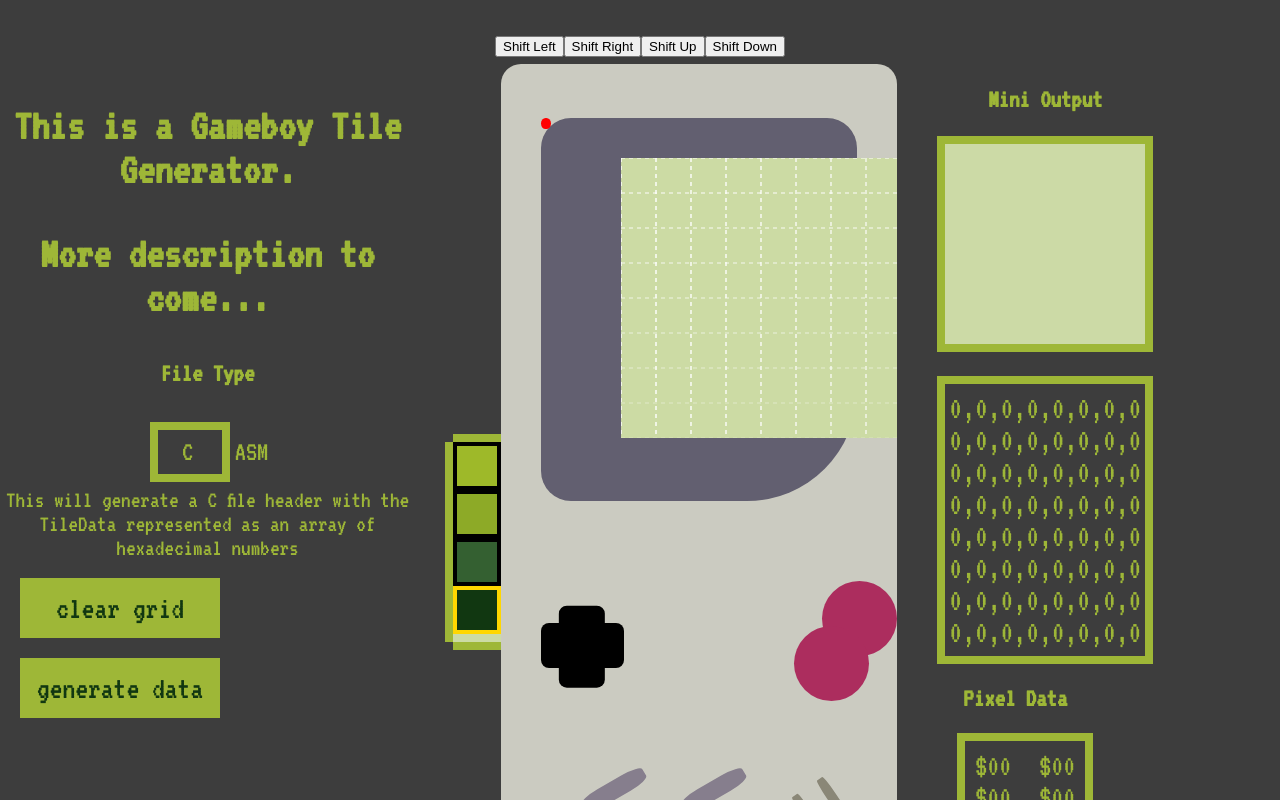
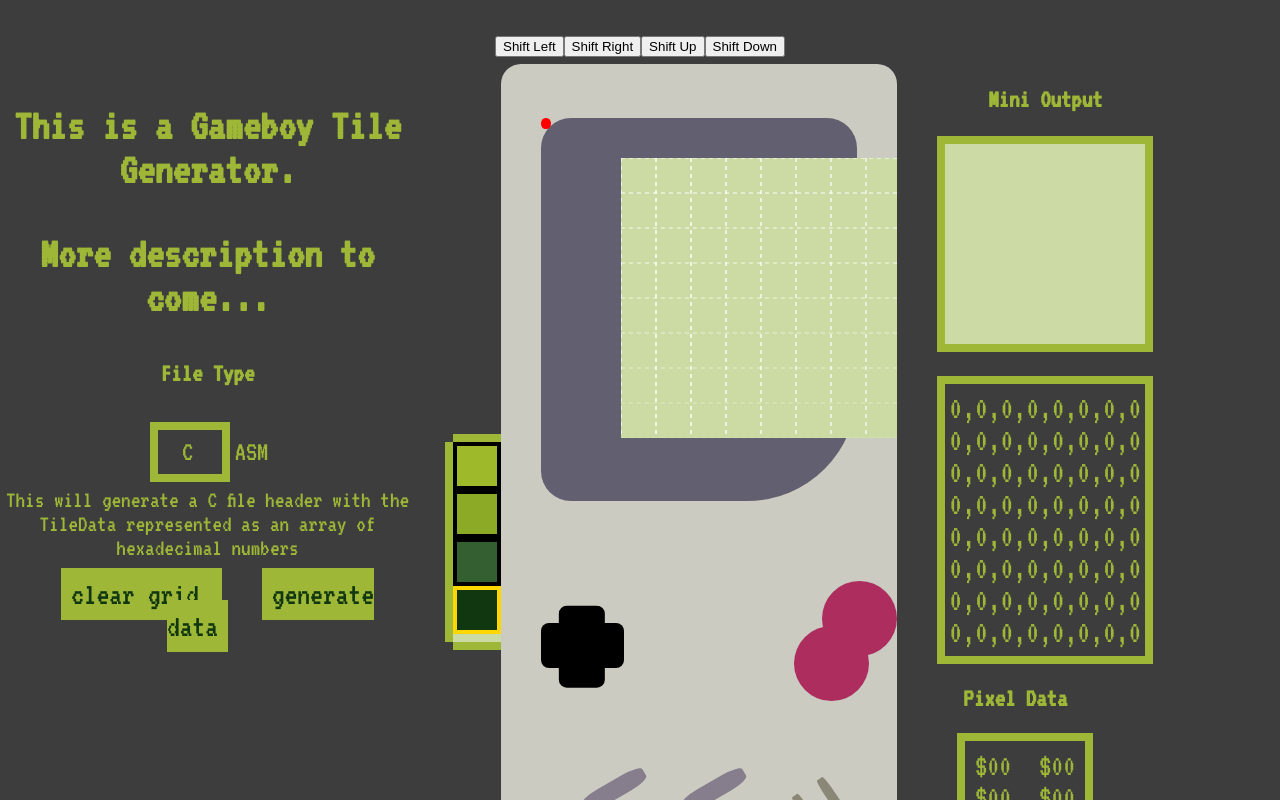
Before and after one commit to spkelly/gb-pallete, a Vue app: page / in a window 1280 px wide. Shown: the top 800 px of the page. Built offline with nearby package versions, Linux system fonts and the light colour scheme.

Commit message:
changed button styling

```diff
--- a/src/components/DownloadButton.vue
+++ b/src/components/DownloadButton.vue
@@ -8,6 +8,7 @@
         generate data
       </div>
     </div>
+
   </div>
 </template>
 
@@ -22,7 +23,7 @@ export default {
     download(){
       let pixelMatrix = this.$store.getters.getConvertedPixelData
 
-      if(this.$store.state.File.fileType){
+      if(this.$store.state.File.fileType == "C"){
         exportToC(pixelMatrix.flat(2));
       }
       else{
@@ -36,19 +37,17 @@ export default {
 
 <style>
   .buttonHolder {
-    justify-content: center;
+    margin-top:20px;
     font-size: 32px;
   }
   .pixel__button-vert {
+
     cursor: pointer;
     font-size: 32px;
     color: #113711;
     background-color: #9eb737;
-    width: 200px;
-    height: 60px;
+    padding: 10px;
     margin: 20px;
-    display: flex;
-    align-items: center;
-    justify-content: center;
+    display: inline;
   }
 </style>
```
